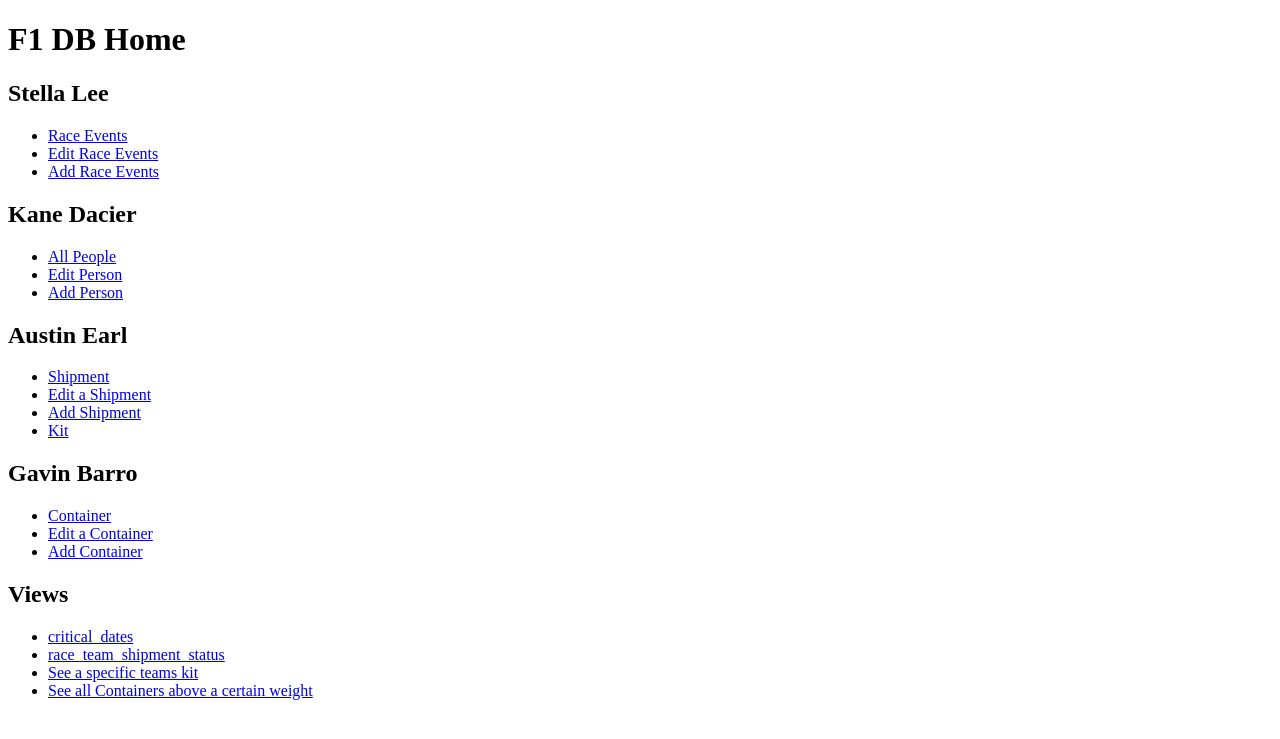
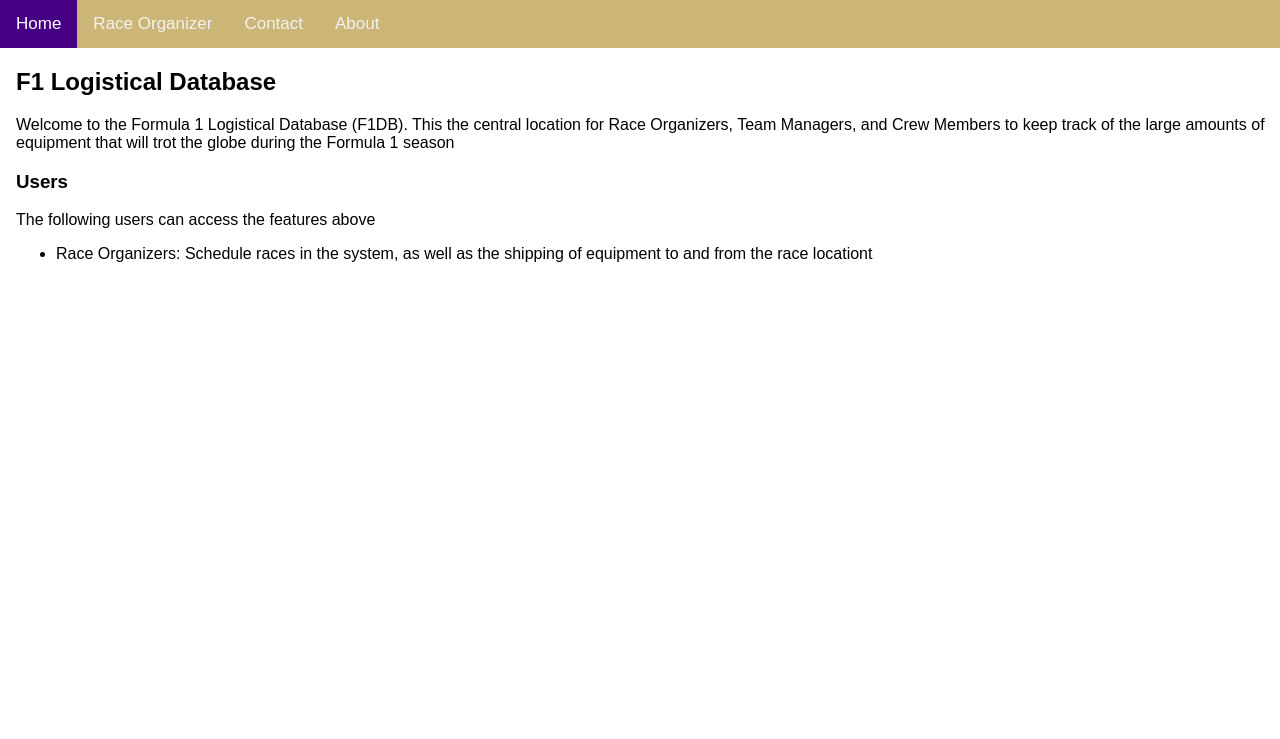
Before and after one commit to gavin-barro/DataRacers, a Flask app: page / in a window 1280 px wide. Shown: the top 739 px of the page. Run offline with Flask 3, Linux system fonts and the light colour scheme.

Commit message:
Created home page
Created home page, renamed the old home page to test.jinja, added in a navbar and started adding content to the home page

```diff
--- a/webapp/app.py
+++ b/webapp/app.py
@@ -10,6 +10,9 @@ app.secret_key = "dev"  # required for flash()
 def index():
     return render_template("index.jinja")
 
+@app.route("/test")
+def test():
+    return render_template("test.jinja")
 
 # Import all routes from other modules
 import routes
--- a/webapp/templates/index.jinja
+++ b/webapp/templates/index.jinja
@@ -1,43 +1,60 @@
 <!DOCTYPE html>
 <html>
 <head>
-    <title>F1DB Home</title>
+<meta name="viewport" content="width=device-width, initial-scale=1">
+<style>
+    body {
+    margin: 0;
+    font-family: Arial, Helvetica, sans-serif;
+    }
+
+    .topnav {
+    overflow: hidden;
+    background-color: #CBB677;
+    }
+
+    .topnav a {
+    float: left;
+    color: #f2f2f2;
+    text-align: center;
+    padding: 14px 16px;
+    text-decoration: none;
+    font-size: 17px;
+    }
+
+    .topnav a:hover {
+    background-color: #ddd;
+    color: black;
+    }
+
+    .topnav a.active {
+    background-color: #450084;
+    color: white;
+    }
+</style>
 </head>
 <body>
-    <h1>F1 DB Home</h1>
 
-    <h2>Stella Lee</h2>
+<div class="topnav">
+  <a class="active" href="/">Home</a>
+  <a href="#news">Race Organizer</a>
+  <a href="#contact">Contact</a>
+  <a href="#about">About</a>
+</div>
+
+<div style="padding-left:16px">
+  <h2>F1 Logistical Database</h2>
+  <p>
+  Welcome to the Formula 1 Logistical Database (F1DB). This the central location for Race Organizers,
+    Team Managers, and Crew Members to keep track of the large amounts of equipment that will trot the globe
+    during the Formula 1 season
+    </p>
+    <h3>Users</h3>
+    <p>The following users can access the features above</p>
     <ul>
-        <li><a href="raceevent">Race Events</a></li>
-        <li><a href="raceevent/1">Edit Race Events</a></li>
-        <li><a href="raceevent/new">Add Race Events</a></li>
+        <li>Race Organizers: Schedule races in the system, as well as the shipping of equipment to and from the race locationt </li>
     </ul>
-    <h2>Kane Dacier</h2>
-    <ul>
-        <li><a href="/person">All People</a></li>
-        <li><a href="/person/1">Edit Person</a></li>
-        <li><a href="/person/new">Add Person</a></li>
-    </ul>
-    <h2>Austin Earl</h2>
-    <ul>
-        <li><a href="shipment">Shipment</a></li>
-        <li><a href="shipment/1">Edit a Shipment</a></li>
-        <li><a href="shipment/new">Add Shipment</a></li>
-        <li><a href="kit/new">Kit</a></li>
-    </ul>
-    <h2>Gavin Barro</h2>
-    <ul>
-        <li><a href="container">Container</a></li>
-        <li><a href="container/1">Edit a Container</a></li>
-        <li><a href="container/new">Add Container</a></li>
-    </ul>
+</div>
 
-    <h2>Views</h2>
-    <ul>
-        <li><a href="critical_dates">critical_dates</a></li>
-        <li><a href="race_team_shipment_status">race_team_shipment_status</a></li>
-        <li><a href = "select_team_kits">See a specific teams kit</a>
-        <li><a href = "overweight_kits">See all Containers above a certain weight</a></li>
-    </ul>
 </body>
 </html>
```
Also changed, not shown: webapp/templates/test.jinja (added, +43 -0 lines).
